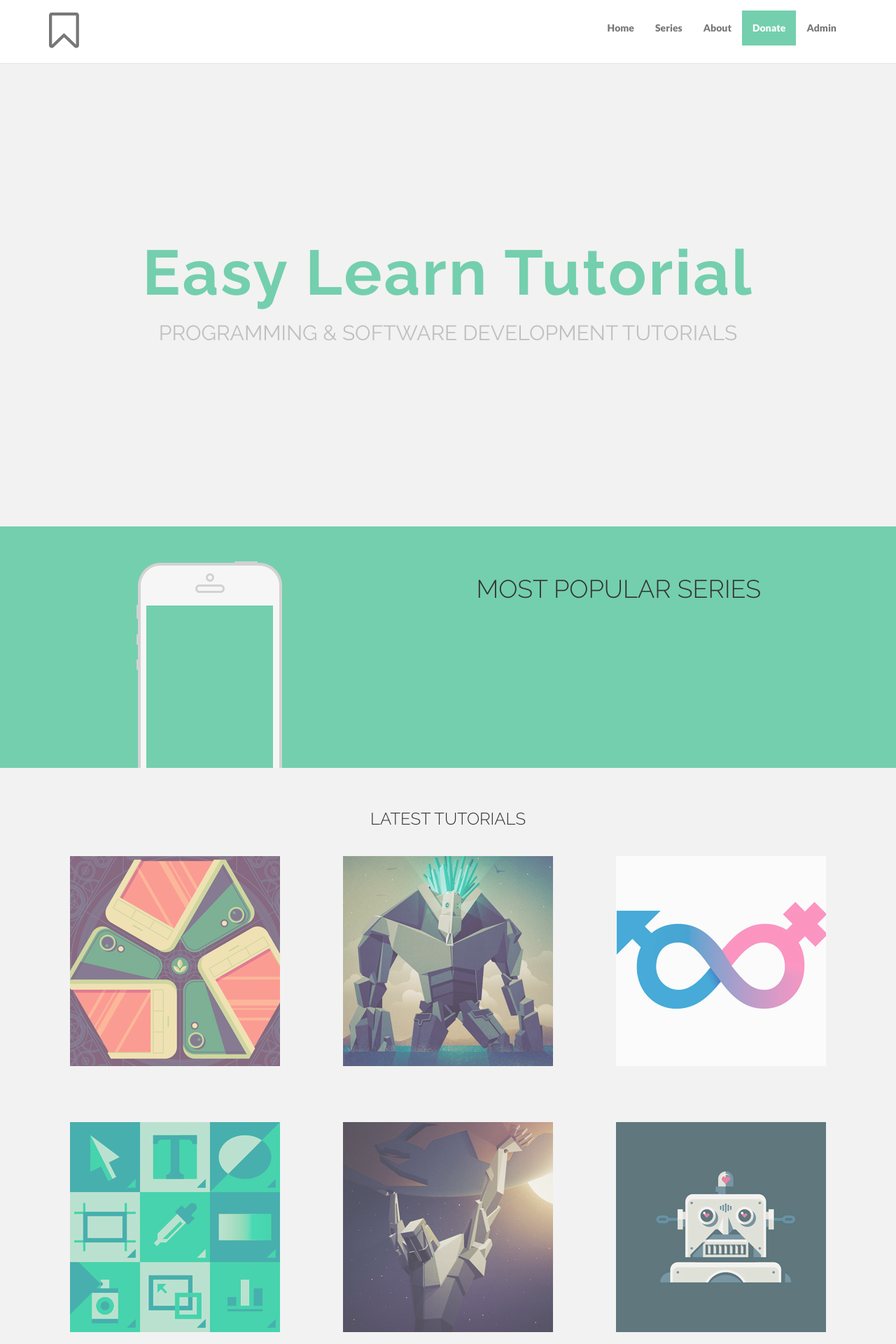
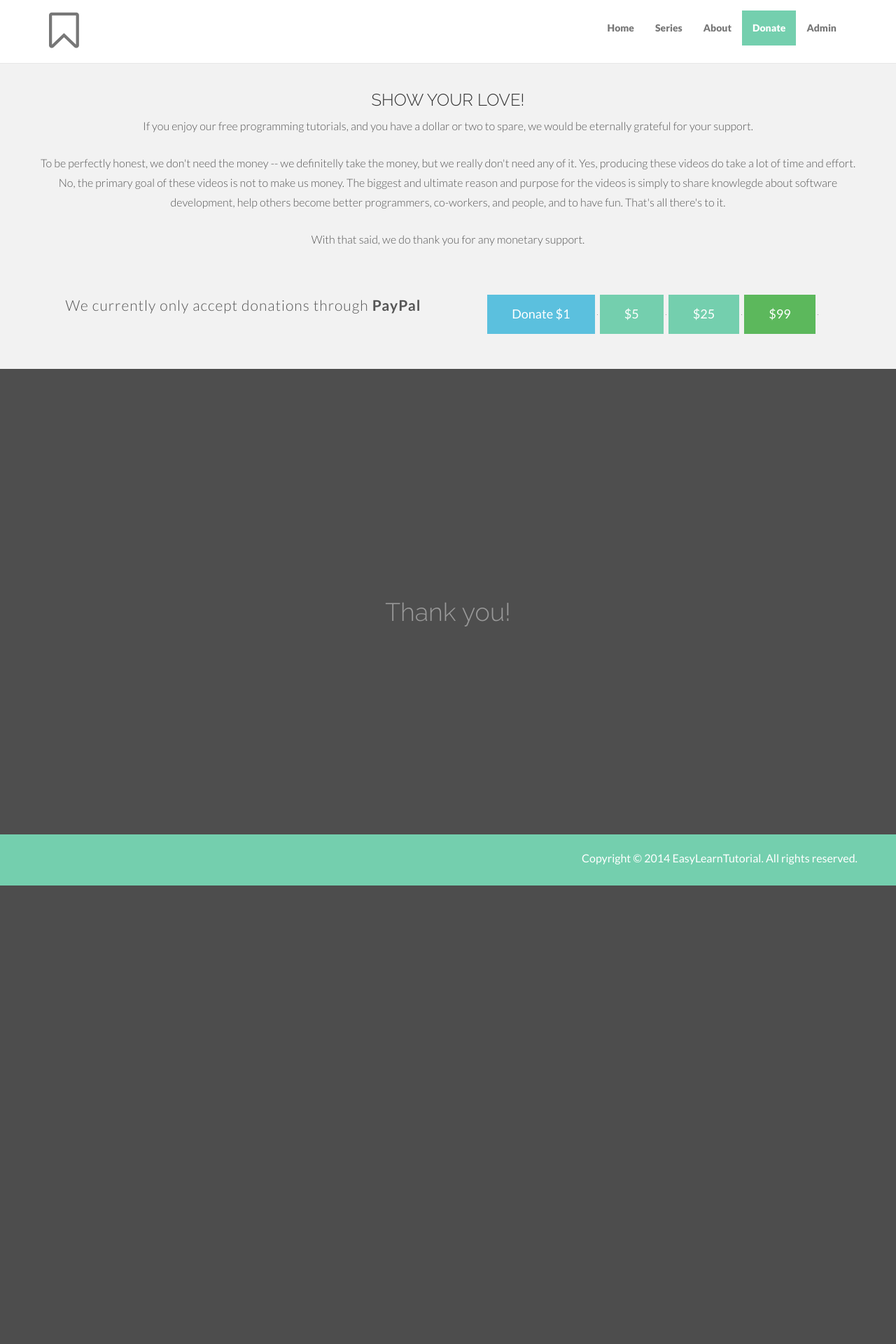
Before and after one commit to formigone/video-video-on-the-wall, a CodeIgniter app: page /donate in a window 1280 px wide. Shown: the top 1920 px of the page at 70% size. After the commit the page ends 1265 px from the top, so only its background shows below. Run offline with CodeIgniter, Linux system fonts and the light colour scheme; data that the repository does not hold is empty; some libraries are stand-ins or nearby versions; grey boxes are pictures that could not be loaded.

Commit message:
Added donate and series pages. Done! Now just need to set up admin side to populate db with content

```diff
--- a/application/views/scripts/donate/index.php
+++ b/application/views/scripts/donate/index.php
@@ -1,163 +1,72 @@
-<div id="hello">
+<div class="container">
+   <div class="row centered mt grid">
+      <h3>SHOW YOUR LOVE!</h3>
+
+      <p>If you enjoy our free programming tutorials, and you have a dollar or two to spare, we would be eternally
+         grateful for your support.</p>
+
+      <p>To be perfectly honest, we don't need the money -- we definitelly take the money, but we really don't need any
+         of it. Yes, producing these videos do take a lot of time and effort. No, the primary goal of these videos is
+         not to make us money. The biggest and ultimate reason and purpose for the videos is simply to share knowlegde
+         about software development, help others become better programmers, co-workers, and people, and to have fun.
+         That's all there's to it.</p>
+
+      <p>With that said, we do thank you for any monetary support.</p>
+   </div>
+
+   <div class="row centered">
+      <div class="col-md-6 mt">
+         <p class="lead">We currently only accept donations through <strong>PayPal</strong></p>
+      </div>
+
+      <div class="col-md-6 mt">
+         <form action="https://www.paypal.com/cgi-bin/webscr" method="post" target="_top" style="display: inline-block">
+            <input type="hidden" name="cmd" value="_s-xclick">
+            <input type="hidden" name="hosted_button_id" value="6RVCJHBGXYBZG">
+            <input type="submit" class="btn btn-info"
+                   name="submit" value="Donate $1">
+            <img border="0" src="https://www.paypalobjects.com/en_US/i/scr/pixel.gif" width="1" height="1">
+         </form>
+
+         <form action="https://www.paypal.com/cgi-bin/webscr" method="post" target="_top" style="display: inline-block">
+            <input type="hidden" name="cmd" value="_s-xclick">
+            <input type="hidden" name="hosted_button_id" value="46ZNA9Q39EQGS">
+            <input type="submit" class="btn btn-theme"
+                   name="submit" value="$5">
+            <img border="0" src="https://www.paypalobjects.com/en_US/i/scr/pixel.gif" width="1" height="1">
+         </form>
+
+         <form action="https://www.paypal.com/cgi-bin/webscr" method="post" target="_top" style="display: inline-block">
+            <input type="hidden" name="cmd" value="_s-xclick">
+            <input type="hidden" name="hosted_button_id" value="WNZ8Y5L7WQGV4">
+            <input type="submit" class="btn btn-theme"
+                   name="submit" value="$25">
+            <img border="0" src="https://www.paypalobjects.com/en_US/i/scr/pixel.gif" width="1" height="1">
+         </form>
+
+         <form action="https://www.paypal.com/cgi-bin/webscr" method="post" target="_top" style="display: inline-block">
+            <input type="hidden" name="cmd" value="_s-xclick">
+            <input type="hidden" name="hosted_button_id" value="V66LNQJP9RZCA">
+            <input type="submit" class="btn btn-success"
+                   name="submit" value="$99">
+            <img border="0" src="https://www.paypalobjects.com/en_US/i/scr/pixel.gif" width="1" height="1">
+         </form>
+      </div>
+   </div>
+</div>
+
+<div id="skills">
    <div class="container">
-      <div class="row">
-         <div class="col-lg-10 col-lg-offset-1 centered">
-            <h1>Easy Learn Tutorial</h1>
-
-            <h2>PROGRAMMING & SOFTWARE DEVELOPMENT TUTORIALS</h2>
-         </div>
-         <!-- /col-lg-8 -->
-      </div>
-      <!-- /row -->
-   </div>
-   <!-- /container -->
-</div><!-- /hello -->
-
-<div id="green">
-   <div class="container">
-      <div class="row">
-         <div class="col-lg-5 centered">
-            <img src="/public/img/iphone.png" alt="">
-         </div>
-
-         <div class="col-lg-7 centered">
-            <h1>MOST POPULAR SERIES</h1>
-            <?php foreach ($data['series'] as $_serie): ?>
-               <p>
-                  <?= $_serie; ?>
-               </p>
-            <?php endforeach; ?>
-
+      <div class="row centered">
+         <div class="mt">
+            <h1 class="text-muted">
+               <br/><br/><br/><br/>
+               <br/><br/>
+               Thank you!
+               <br/><br/><br/>
+               <br/><br/><br/><br/>
+            </h1>
          </div>
       </div>
    </div>
 </div>
-
-<div class="container">
-   <div class="row centered mt grid">
-      <h3>LATEST TUTORIALS</h3>
-
-      <div class="mt"></div>
-      <div class="col-lg-4">
-         <a href="#"><img src="/public/img/01.jpg" alt=""></a>
-      </div>
-      <div class="col-lg-4">
-         <a href="#"><img src="/public/img/02.jpg" alt=""></a>
-      </div>
-      <div class="col-lg-4">
-         <a href="#"><img src="/public/img/03.jpg" alt=""></a>
-      </div>
-   </div>
-
-   <div class="row centered mt grid">
-      <div class="mt"></div>
-      <div class="col-lg-4">
-         <a href="#"><img src="/public/img/04.jpg" alt=""></a>
-      </div>
-      <div class="col-lg-4">
-         <a href="#"><img src="/public/img/05.jpg" alt=""></a>
-      </div>
-      <div class="col-lg-4">
-         <a href="#"><img src="/public/img/06.jpg" alt=""></a>
-      </div>
-   </div>
-
-   <div class="row mt centered">
-      <div class="col-lg-7 col-lg-offset-1 mt">
-         <p class="lead">Want to <strong>improve your programming skills</strong> about something not mentioned in the
-            series?
-         </p>
-      </div>
-
-      <div class="col-lg-3 mt">
-         <p>
-            <button type="button" class="btn btn-theme btn-lg">Suggest tutorial series</button>
-         </p>
-      </div>
-   </div>
-</div>
-
-
-<div id="skills">
-   <div class="container">
-      <div class="row centered">
-         <?php
-         $_topics = array(
-            array('title' => 'AngularJS', 'id' => 'cv_ng', 'total' => 8),
-            array('title' => 'Android', 'id' => 'cv_ng', 'total' => 3),
-            array('title' => 'Advanced', 'id' => 'cv_adv', 'total' => 51),
-            array('title' => 'Beginner', 'id' => 'cv_beg', 'total' => 49),
-            array('title' => 'Demos', 'id' => 'cv_demo', 'total' => 12),
-            array('title' => 'Game Development', 'id' => 'cv_gamedev', 'total' => 75),
-            array('title' => 'GWT', 'id' => 'cv_gwt', 'total' => 63),
-            array('title' => 'HTML5', 'id' => 'cv_html5', 'total' => 68),
-            array('title' => 'JavaScript', 'id' => 'cv_js', 'total' => 40),
-            array('title' => 'Live Coding', 'id' => 'cv_live', 'total' => 4),
-            array('title' => 'Mobile', 'id' => 'cv_ng', 'total' => 3),
-            array('title' => 'PHP', 'id' => 'cv_php', 'total' => 25),
-            array('title' => 'Programming Challenges', 'id' => 'cv_power', 'total' => 14),
-            array('title' => 'Programming Theory', 'id' => 'cv_theory', 'total' => 28),
-            array('title' => 'Quick Tips', 'id' => 'cv_tips', 'total' => 16),
-            array('title' => 'Awesomeness', 'id' => 'cv_awes', 'total' => 100),
-         );
-         ?>
-         <h3>TUTORIALS BY TOPIC</h3>
-
-         <?php foreach ($_topics as $_topic): ?>
-            <div class="col-lg-3 mt">
-               <canvas id="cv_<?= $_topic['title']; ?>" height="130" width="130"></canvas>
-               <p><?= $_topic['title']; ?></p>
-               <br>
-               <script>
-                  var doughnutData = [
-                     {
-                        value: <?= $_topic['total']; ?>,
-                        color: "#74cfae"
-                     },
-                     {
-                        value: <?= 100 - $_topic['total']; ?>,
-                        color: "#3c3c3c"
-                     }
-                  ];
-                  var myDoughnut = new Chart(document.getElementById("cv_<?= $_topic['title']; ?>").getContext("2d")).Doughnut(doughnutData);
-               </script>
-            </div>
-         <?php endforeach; ?>
-      </div>
-      <!-- /row -->
-   </div>
-   <!-- /container -->
-</div><!-- /skills -->
-
-<section id="contact"></section>
-<div id="social">
-   <div class="container">
-      <div class="row centered">
-         <?php
-         $_topics = array(
-            'gamepad',
-            'android',
-            'html5',
-            'css3',
-            'code',
-            'windows',
-            'linux',
-            'apple',
-            'trophy',
-            'puzzle-piece',
-            'code-fork',
-            'flask',
-
-         );
-         ?>
-         <h3>WHAT OUR VIDEO TUTORIALS CURRENTLY TALK ABOUT</h3>
-         <br/>
-         <?php foreach ($_topics as $_icon): ?>
-            <div class="col-md-1">
-               <i class="fa fa-<?= $_icon; ?>"></i>
-            </div>
-         <?php endforeach; ?>
-      </div>
-   </div>
-   <!-- /container -->
-</div><!-- /social -->
--- a/schema/video.sql
+++ b/schema/video.sql
@@ -2,6 +2,7 @@ CREATE TABLE series (
   id          INT UNSIGNED PRIMARY KEY AUTO_INCREMENT,
   alias       VARCHAR(128) NOT NULL,
   title       VARCHAR(128) NOT NULL,
+  img         VARCHAR(256) NOT NULL,
   description TEXT         NOT NULL,
 
   UNIQUE (alias)
```
Also changed, not shown: application/views/scripts/series/index.php (+23 -133 lines).
